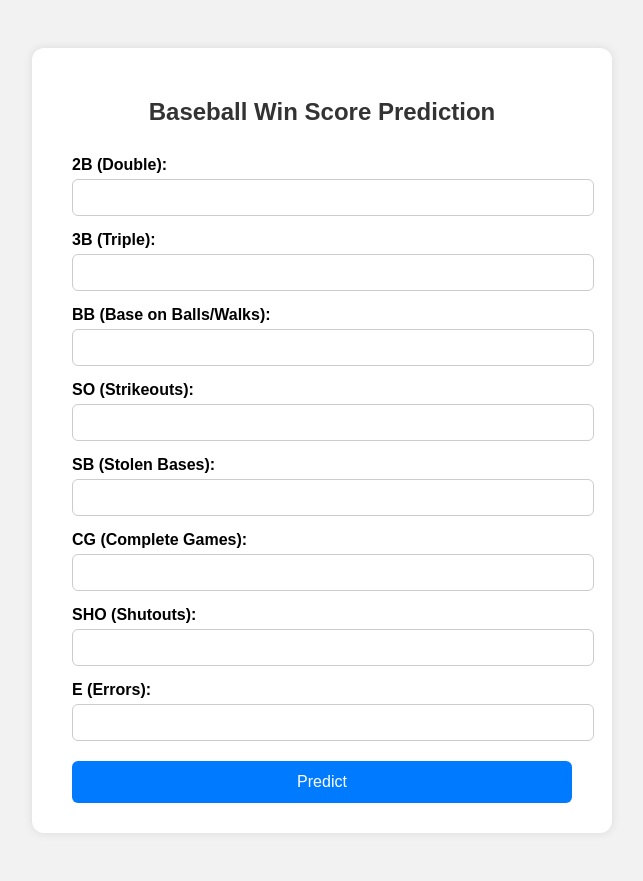
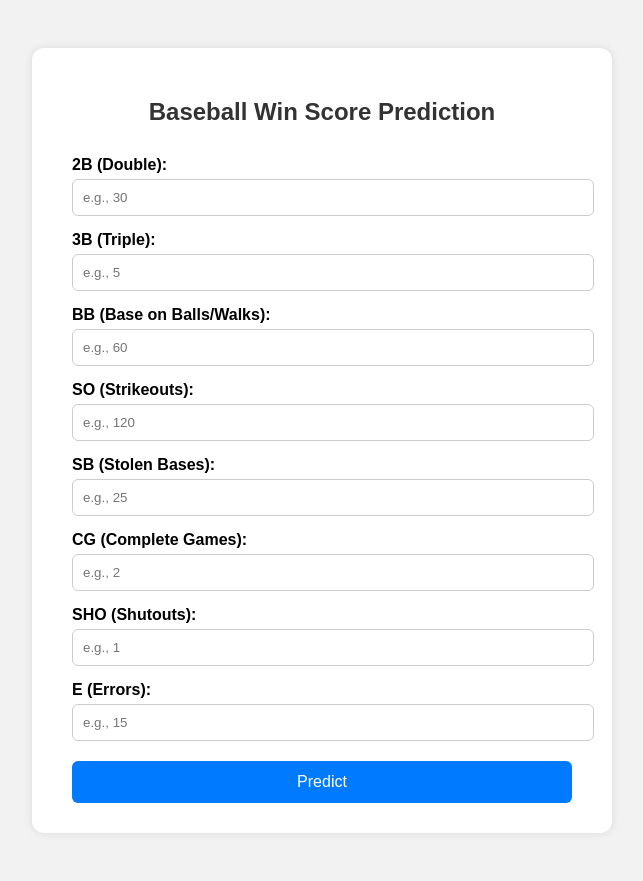
Before and after one commit to chanchativarsha/base-win-score-prediction, a Flask app: page / in a window 1280 px wide. Shown: the whole page, without its empty margins (318-961 px from the left). Run offline with Flask 3, Linux system fonts and the light colour scheme; parts of the project's set-up code (start-up, migrations or seed data) failed here and were passed over.

Commit message:
Initial commit with files

```diff
--- a/templates/index.html
+++ b/templates/index.html
@@ -1,4 +1,3 @@
-<!-- templates/index.html -->
 <!DOCTYPE html>
 <html lang="en">
 <head>
@@ -68,28 +67,28 @@
         <h2>Baseball Win Score Prediction</h2>
         <form method="POST" action="/predict">
             <label>2B (Double):</label>
-            <input type="number" name="2B" step="any" required>
+            <input type="number" name="2B" step="any" placeholder="e.g., 30" required>
 
             <label>3B (Triple):</label>
-            <input type="number" name="3B" step="any" required>
+            <input type="number" name="3B" step="any" placeholder="e.g., 5" required>
 
             <label>BB (Base on Balls/Walks):</label>
-            <input type="number" name="BB" step="any" required>
+            <input type="number" name="BB" step="any" placeholder="e.g., 60" required>
 
             <label>SO (Strikeouts):</label>
-            <input type="number" name="SO" step="any" required>
+            <input type="number" name="SO" step="any" placeholder="e.g., 120" required>
 
             <label>SB (Stolen Bases):</label>
-            <input type="number" name="SB" step="any" required>
+            <input type="number" name="SB" step="any" placeholder="e.g., 25" required>
 
             <label>CG (Complete Games):</label>
-            <input type="number" name="CG" step="any" required>
+            <input type="number" name="CG" step="any" placeholder="e.g., 2" required>
 
             <label>SHO (Shutouts):</label>
-            <input type="number" name="SHO" step="any" required>
+            <input type="number" name="SHO" step="any" placeholder="e.g., 1" required>
 
             <label>E (Errors):</label>
-            <input type="number" name="E" step="any" required>
+            <input type="number" name="E" step="any" placeholder="e.g., 15" required>
 
             <button type="submit">Predict</button>
         </form>
```
